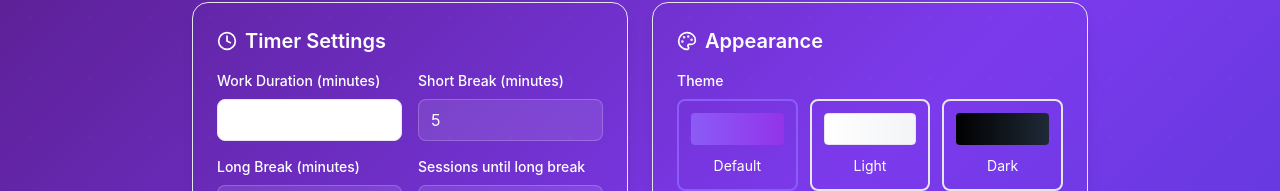
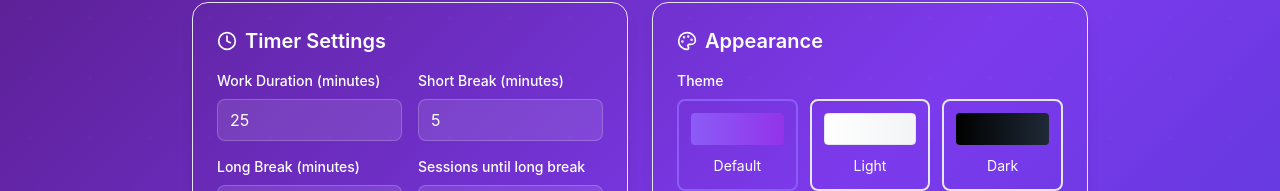
Before and after one commit to rafitojuan/pomore, a React (Vite) app: page /settings in a window 1280 px wide. Shown: the part 192-383 px from the top of the page. Built offline with nearby package versions, Linux system fonts and the light colour scheme; no server answers.

Commit message:
style(Settings): update input and checkbox styling for consistency
Refactor theme-related classes to use consistent naming and improve visual coherence between components

```diff
--- a/src/pages/Settings.tsx
+++ b/src/pages/Settings.tsx
@@ -277,7 +277,7 @@ export const Settings: React.FC = () => {
                         parseInt(e.target.value)
                       )
                     }
-                    className="w-full px-3 py-2 theme-bg-secondary border theme-border rounded-lg theme-text-primary placeholder:theme-text-muted focus:outline-none focus:ring-2 focus:ring-theme-accent focus:border-transparent"
+                    className="w-full px-3 py-2 bg-white/10 border border-white/20 rounded-lg theme-text-primary placeholder:theme-text-muted focus:outline-none focus:ring-2 focus:ring-violet-500 focus:border-transparent"
                   />
                 </div>
 
@@ -365,7 +365,7 @@ export const Settings: React.FC = () => {
                         e.target.checked
                       )
                     }
-                    className="w-4 h-4 text-violet-500 bg-white/10 border-white/20 rounded focus:ring-violet-500 focus:ring-2"
+                    className="w-4 h-4 text-theme-accent theme-bg-secondary theme-border rounded focus:ring-theme-accent focus:ring-2"
                   />
                   <span className="theme-text-secondary">Auto-start pomodoros</span>
                 </label>
```
